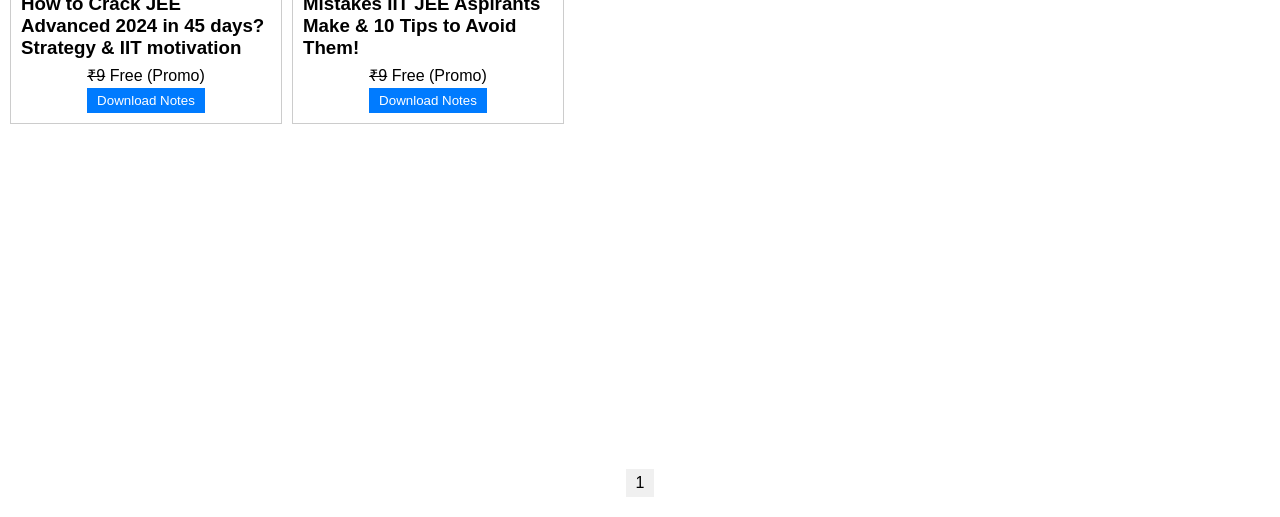
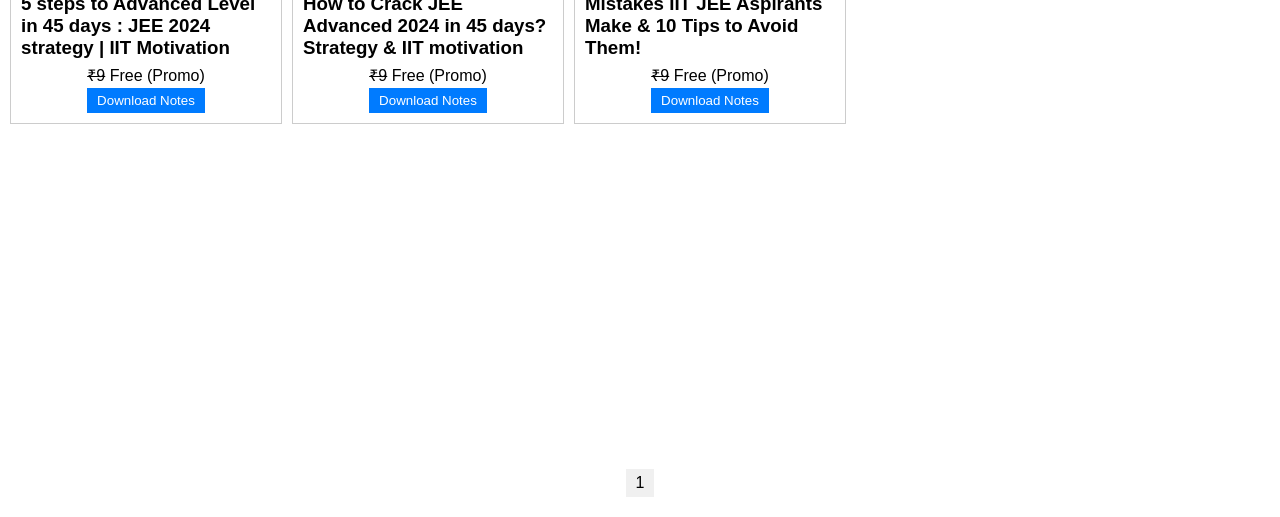
Before and after one commit to roramora/roramora.github.io, a plain HTML site: page index.html in a window 1280 px wide. Shown: the part 283-800 px from the top of the page. Drawn offline with Linux system fonts and the light colour scheme.

Commit message:
07 April 2024 1

```diff
--- a/index.html
+++ b/index.html
@@ -159,6 +159,7 @@
       });
     }
 
+    createCard("https://img.youtube.com/vi/oHqP6cx07GA/mqdefault.jpg", "5 steps to Advanced Level in 45 days : JEE 2024 strategy | IIT Motivation", "https://drive.usercontent.google.com/u/0/uc?id=1vd29cl8ElJKi7NPdpCA-RiGVNz9zWPEP&export=download");
     createCard("https://img.youtube.com/vi/Dn9N-pHIW1Q/mqdefault.jpg", "How to Crack JEE Advanced 2024 in 45 days? Strategy & IIT motivation", "https://drive.usercontent.google.com/u/0/uc?id=1BJALvDGgJ1UZbl8pqpAEDRwm0WgzXIHP&export=download");
     createCard("https://img.youtube.com/vi/BGog1v94t2I/mqdefault.jpg", "Mistakes IIT JEE Aspirants Make & 10 Tips to Avoid Them!", "https://drive.usercontent.google.com/u/0/uc?id=1dexNY_m7lrjARbaZjKW1rGGGH9iDS5tM&export=download");
 
```
